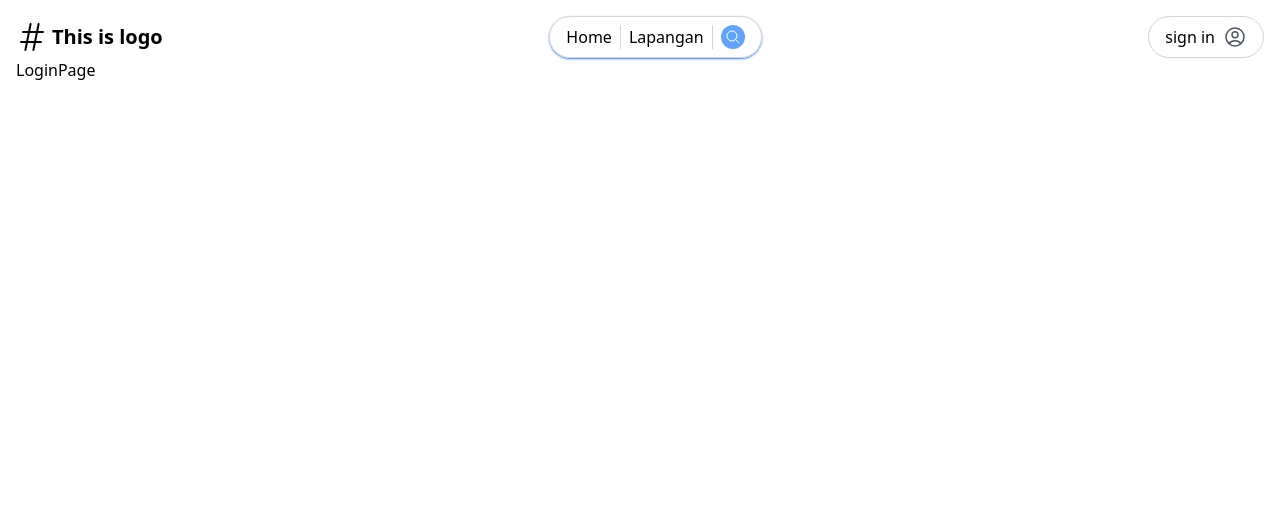
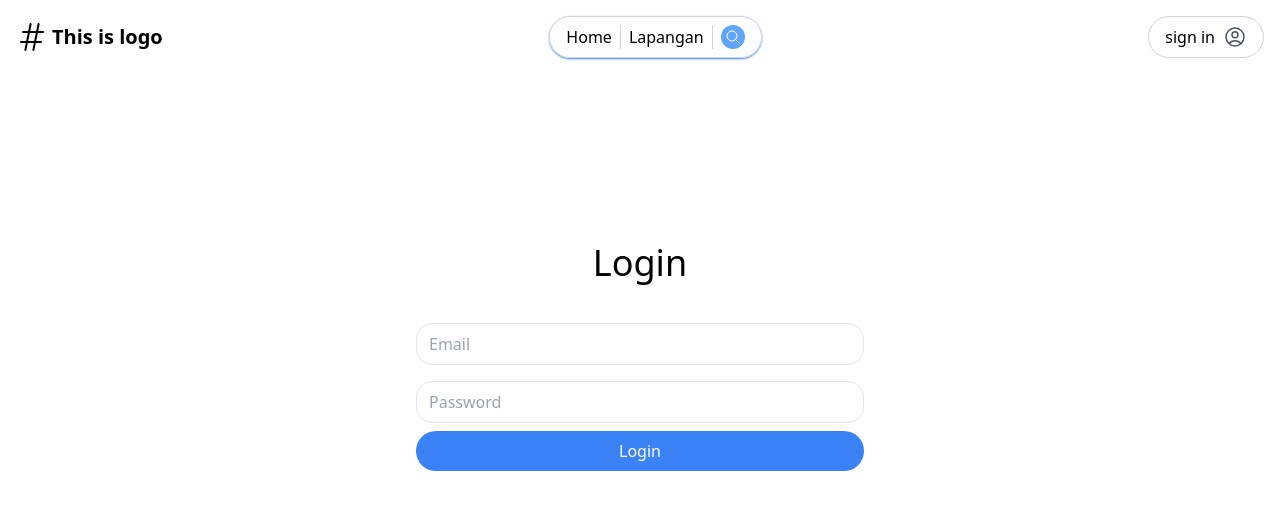
Before and after one commit to deril1709/booking-system, a React (Vite) app in the folder client/: page /login in a window 1280 px wide. Shown: the top 510 px of the page. Built offline with nearby package versions, Linux system fonts and the light colour scheme.

Commit message:
login page design

```diff
--- a/client/src/Layout.jsx
+++ b/client/src/Layout.jsx
@@ -4,7 +4,7 @@ import { Outlet } from 'react-router-dom'
 
 function Layout() {
     return (
-        <div className='p-4'>
+        <div className='p-4 flex flex-col min-h-screen'>
             <Header />
             <Outlet />
         </div>
--- a/client/src/index.css
+++ b/client/src/index.css
@@ -1,3 +1,11 @@
 @tailwind base;
 @tailwind components;
 @tailwind utilities;
+
+input[type="text"],input[type="password"],input[type="email"]{
+    @apply w-full border my-2 py-2 px-3 rounded-2xl
+}
+button{
+    background-color: #3b82f6;
+    @apply rounded-full p-2 w-full text-white
+}
--- a/client/src/pages/LoginPage.jsx
+++ b/client/src/pages/LoginPage.jsx
@@ -2,7 +2,16 @@ import React from 'react'
 
 function LoginPage() {
     return (
-        <div>LoginPage</div>
+        <div className='mt-4 flex grow items-center justify-around'>
+            <div className='mb-40'>
+                <h1 className='text-4xl mb-4 text-center p-4'>Login</h1>
+                <form action="" className='max-w-md mx-auto '>
+                    <input type="text" placeholder='Email' />
+                    <input type="text" placeholder='Password' />
+                    <button>Login</button>
+                </form>
+            </div>
+        </div>
     )
 }
 
```
